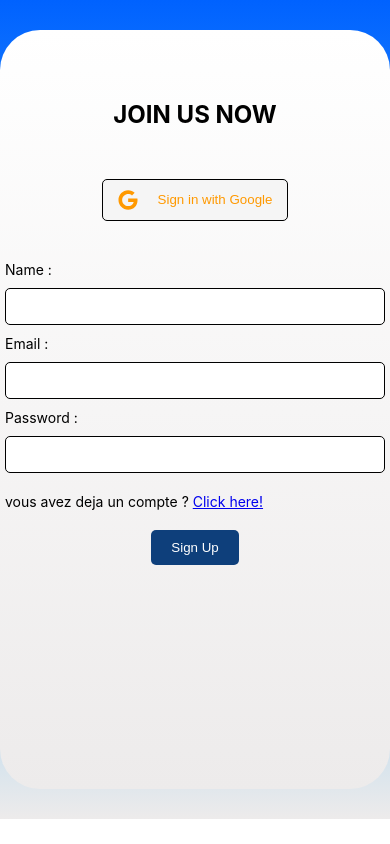
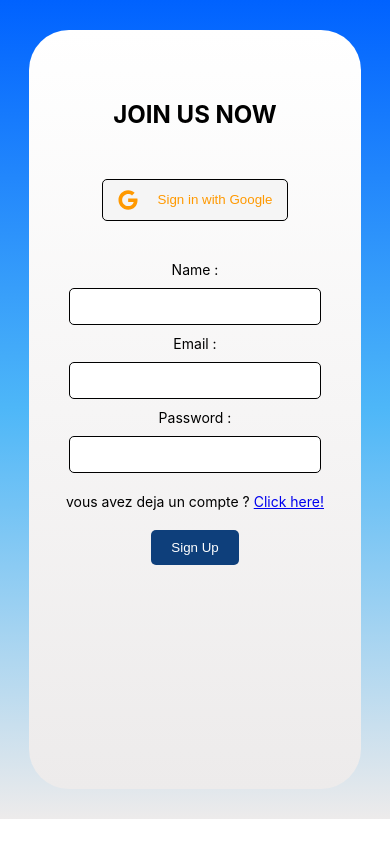
Before and after one commit to LarbiAdouhane/Habits-Tracker, a React (Create React App) app: page /signup in a window 390 px wide. Built offline with nearby package versions, Linux system fonts and the light colour scheme.

Commit message:
new media

```diff
--- a/src/Header.css
+++ b/src/Header.css
@@ -13,11 +13,20 @@
 
 }
 
+form {
+    display: flex;
+    align-items: center;
+    justify-content: center;
+    flex-direction: column;
+    gap: 10px;
+    margin-top: 40px;
+    text-align: start;
+}
+
 .CONTAINER {
     display: flex;
     align-items: center;
     justify-content: center;
-    min-width: ;
     background: linear-gradient(rgb(0, 98, 255), rgb(78, 183, 248), rgb(237, 235, 235));
 }
 
@@ -67,15 +76,6 @@
 
 }
 
-form {
-    display: flex;
-    flex-direction: column;
-    gap: 10px;
-    margin-top: 40px;
-
-
-}
-
 .form-control {
     padding: 10px;
     border: 1px solid rgb(0, 0, 0);
@@ -89,16 +89,17 @@ form {
 label {
     font-size: 14px;
     color: rgb(0, 0, 0);
-
-
+    text-align: start;
 }
 
 .footer {
     margin-top: 10px;
     font-size: 14px;
     display: flex;
-    justify-content: space-between;
+    justify-content: center;
+    align-items: center;
     width: 380px;
+
 }
 
 .gray {
@@ -107,9 +108,9 @@ label {
 }
 @media (max-width: 1074px) {
     .formss {
-        min-width: 100%;
+        min-width: 85%;
     }
     .form-control {
-        width: auto;
+        max-width: 60%;
     }
 }
```
